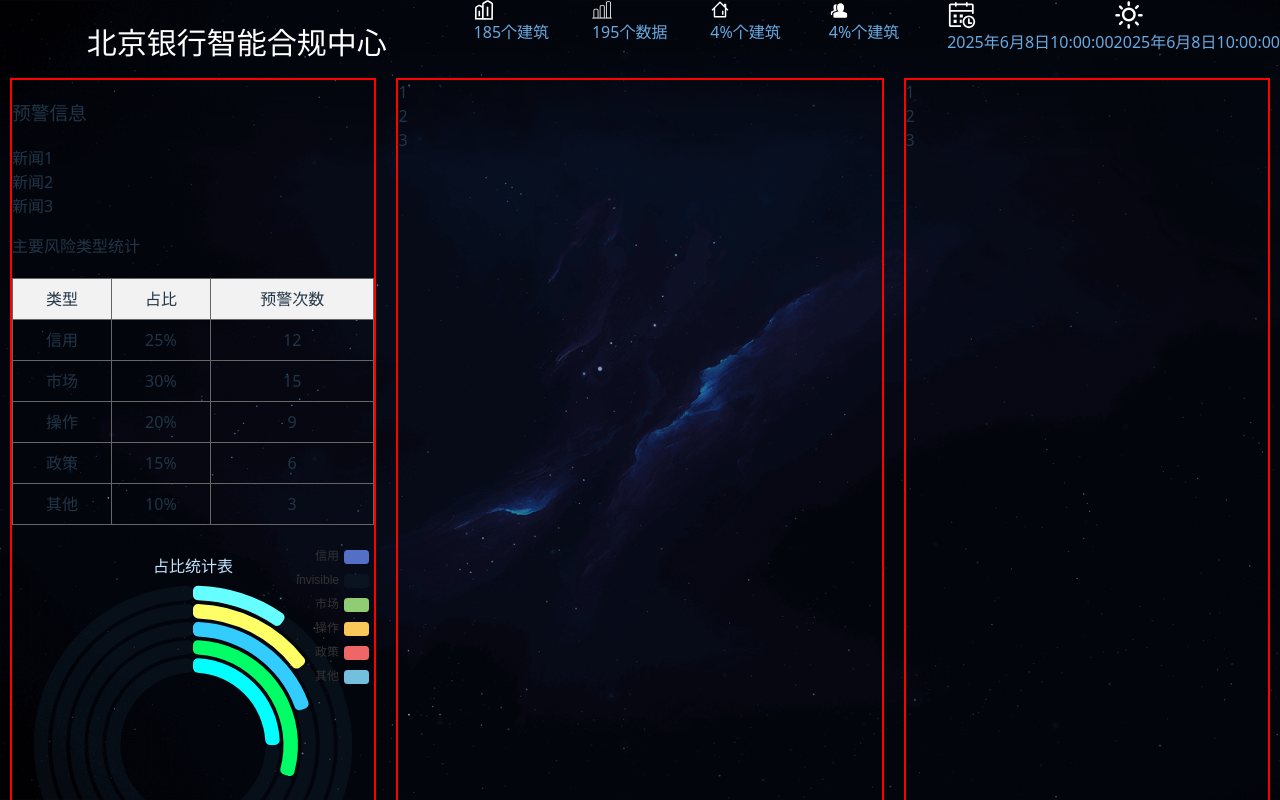
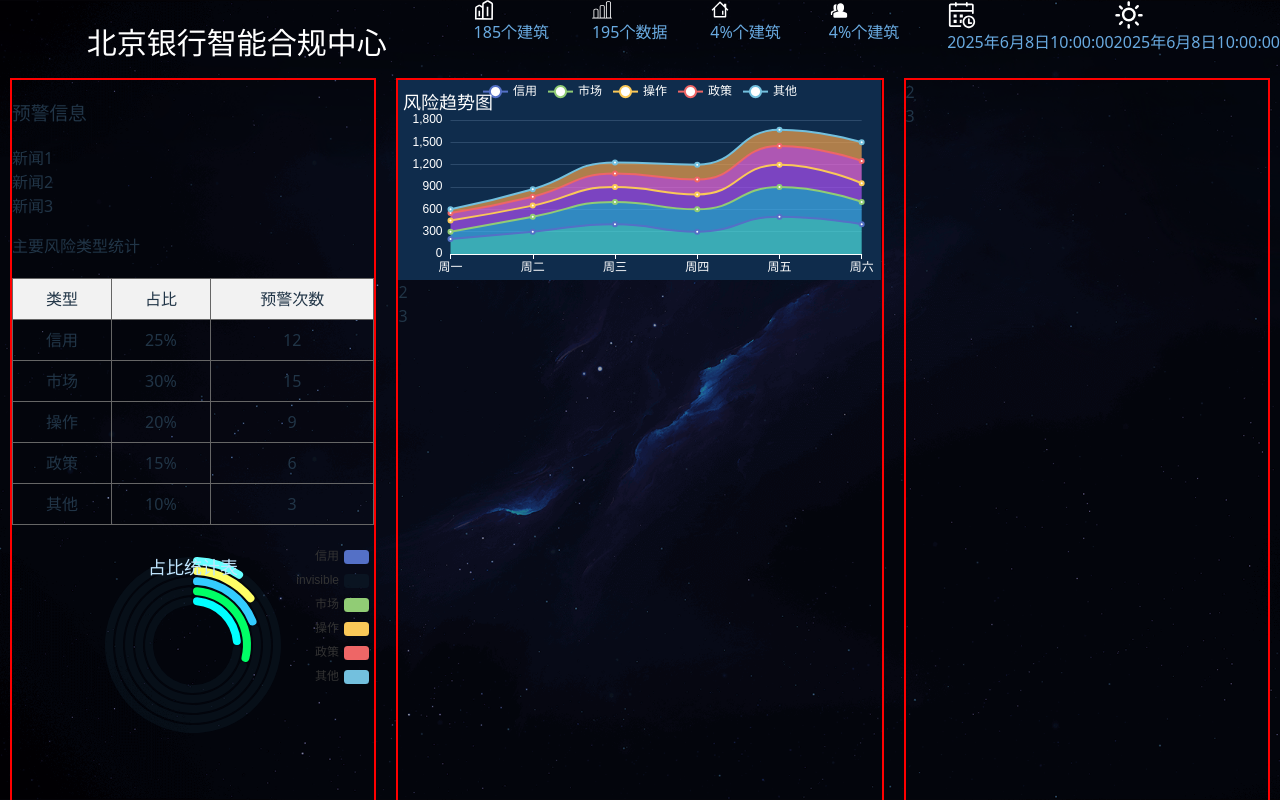
Before and after one commit to happy-sw/web_BI_Board, a Vue app in the folder my-data-dashboard/: page /#/ in a window 1280 px wide. Built offline with nearby package versions, Linux system fonts and the light colour scheme.

Commit message:
中心堆叠面积图

```diff
--- a/my-data-dashboard/src/components/pieChart/index.vue
+++ b/my-data-dashboard/src/components/pieChart/index.vue
@@ -1,6 +1,6 @@
 <template>
   <div>
-    <v-chart :option="option" autoresize style="height: 400px"></v-chart>
+    <v-chart :option="option" autoresize style="height: 200px"></v-chart>
   </div>
 </template>
 
@@ -80,7 +80,6 @@
     top: 10,
     textStyle: {
       color: "#c0e6ff",
-      fontSize: 16,
     },
   },
   tooltip: {
--- /dev/null
+++ b/my-data-dashboard/src/components/waveChart/index.vue
@@ -0,0 +1,138 @@
+<template>
+  <div>
+    <v-chart :option="option" autoresize style="height: 200px; width: 100%" />
+  </div>
+</template>
+
+<script setup>
+import { ref } from "vue";
+import { use } from "echarts/core";
+
+import { CanvasRenderer } from "echarts/renderers";
+import { LineChart } from "echarts/charts";
+import {
+  TitleComponent,
+  TooltipComponent,
+  GridComponent,
+  LegendComponent,
+} from "echarts/components";
+// 注册 ECharts 组件
+use([
+  CanvasRenderer,
+  LineChart,
+  TitleComponent,
+  TooltipComponent,
+  GridComponent,
+  LegendComponent,
+]);
+
+const option = ref({
+  backgroundColor: "#0f2c4c",
+  title: {
+    text: "风险趋势图",
+    left: "left",
+    top: 10,
+    textStyle: {
+      color: "#fff",
+    },
+  },
+  tooltip: {
+    trigger: "axis",
+  },
+  legend: {
+    data: ["信用", "市场", "操作", "政策", "其他"],
+    textStyle: {
+      color: "#fff",
+    },
+  },
+  grid: {
+    left: "3%",
+    right: "4%",
+    bottom: "3%",
+    top: "20%",
+    containLabel: true,
+  },
+  xAxis: {
+    type: "category",
+    boundaryGap: false,
+    data: ["周一", "周二", "周三", "周四", "周五", "周六"],
+    axisLine: {
+      lineStyle: {
+        color: "#fff",
+      },
+    },
+  },
+  yAxis: {
+    type: "value",
+    axisLine: {
+      lineStyle: {
+        color: "#fff",
+      },
+    },
+    splitLine: {
+      lineStyle: {
+        color: "#2c4a6b",
+      },
+    },
+  },
+  series: [
+    {
+      name: "信用",
+      type: "line",
+      stack: "总量",
+      smooth: true,
+      areaStyle: {
+        color: "#4ee2e2",
+      },
+      emphasis: { focus: "series" },
+      data: [200, 300, 400, 300, 500, 400],
+    },
+    {
+      name: "市场",
+      type: "line",
+      stack: "总量",
+      smooth: true,
+      areaStyle: {
+        color: "#41b1f2",
+      },
+      emphasis: { focus: "series" },
+      data: [100, 200, 300, 300, 400, 300],
+    },
+    {
+      name: "操作",
+      type: "line",
+      stack: "总量",
+      smooth: true,
+      areaStyle: {
+        color: "#aa4ff2",
+      },
+      emphasis: { focus: "series" },
+      data: [150, 150, 200, 200, 300, 250],
+    },
+    {
+      name: "政策",
+      type: "line",
+      stack: "总量",
+      smooth: true,
+      areaStyle: {
+        color: "#f26adf",
+      },
+      emphasis: { focus: "series" },
+      data: [100, 120, 180, 200, 250, 300],
+    },
+    {
+      name: "其他",
+      type: "line",
+      stack: "总量",
+      smooth: true,
+      areaStyle: {
+        color: "#f2a14b",
+      },
+      emphasis: { focus: "series" },
+      data: [50, 100, 150, 200, 220, 250],
+    },
+  ],
+});
+</script>
+
+<style scoped lang="scss"></style>
--- a/my-data-dashboard/src/views/centerContent/index.vue
+++ b/my-data-dashboard/src/views/centerContent/index.vue
@@ -1,13 +1,17 @@
 <template>
   <div>
     <div>
-      <div>1</div>
+      <div>
+        <WaveChart></WaveChart>
+      </div>
       <div>2</div>
       <div>3</div>
     </div>
   </div>
 </template>
 
-<script setup></script>
+<script setup>
+import WaveChart from "@/components/waveChart/index.vue";
+</script>
 
 <style scoped lang="scss"></style>
--- a/my-data-dashboard/src/views/rightContent/index.vue
+++ b/my-data-dashboard/src/views/rightContent/index.vue
@@ -1,6 +1,6 @@
 <template>
   <div>
-    <div>1</div>
+    <div></div>
     <div>2</div>
     <div>3</div>
   </div>
```
